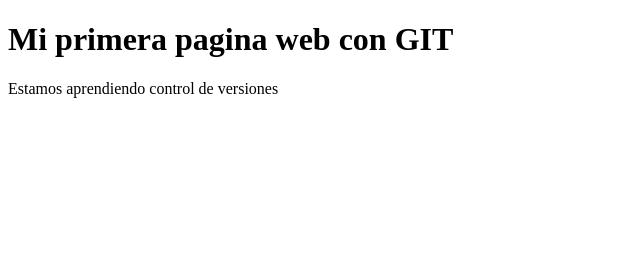
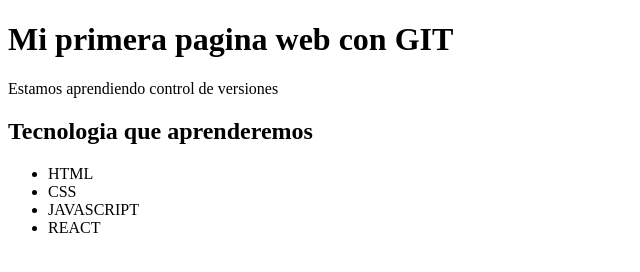
Before and after one commit to walterson10magnus-sketch/senati-git, a plain HTML site: page index.html in a window 1280 px wide. Shown: the whole page, without its empty margins (0-640 px from the left). Drawn offline with Linux system fonts and the light colour scheme.

Commit message:
Agregar lista de tecnologiasl

```diff
--- a/index.html
+++ b/index.html
@@ -8,5 +8,12 @@
 <body>
     <h1>Mi primera pagina web con GIT</h1>
     <p>Estamos aprendiendo control de versiones</p>
+    <h2>Tecnologia que aprenderemos</h2>
+    <ul>
+        <li>HTML</li>
+        <li>CSS</li>
+        <li>JAVASCRIPT</li>
+        <li>REACT</li>
+    </ul>
 </body>
 </html>
```
